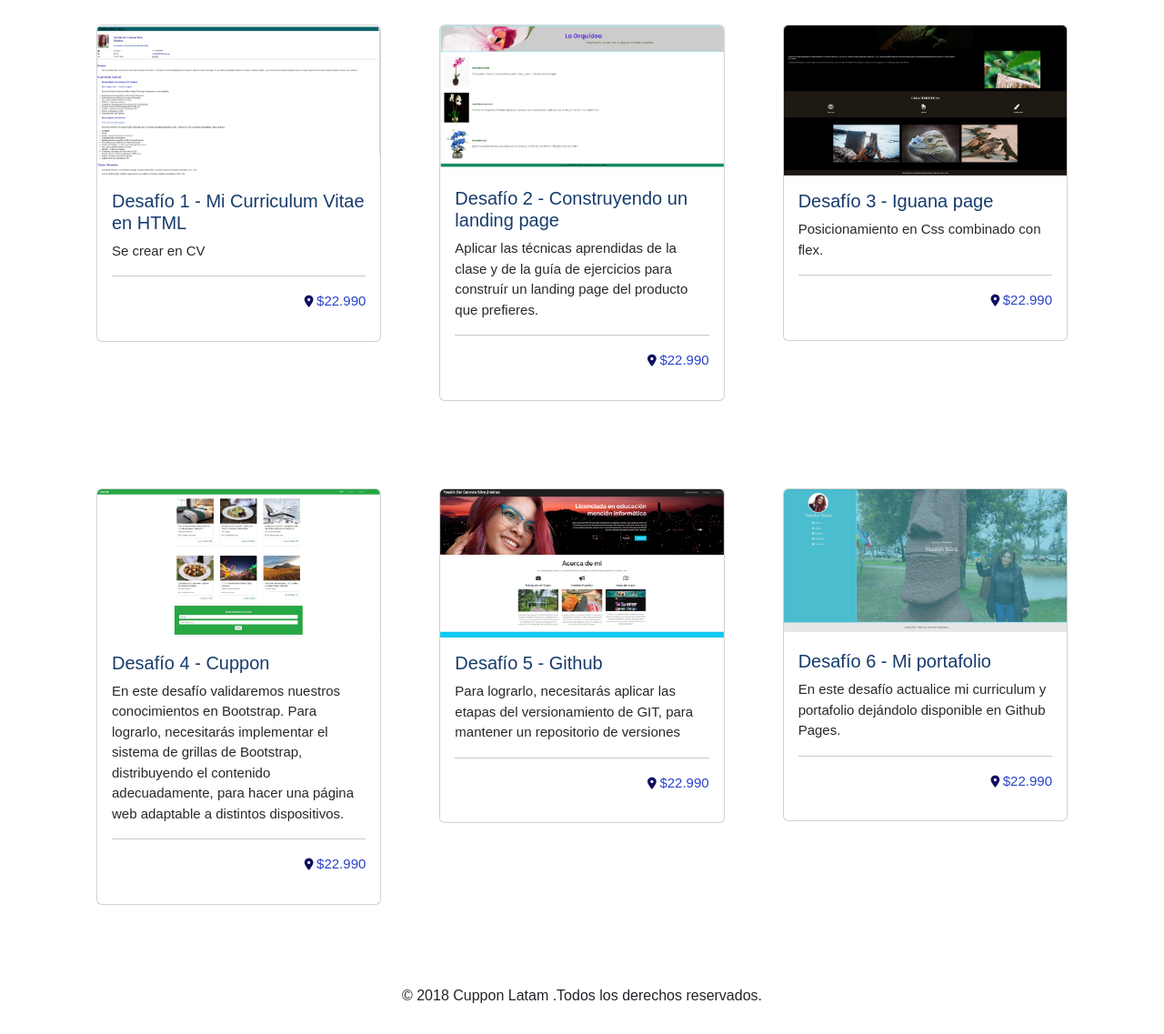
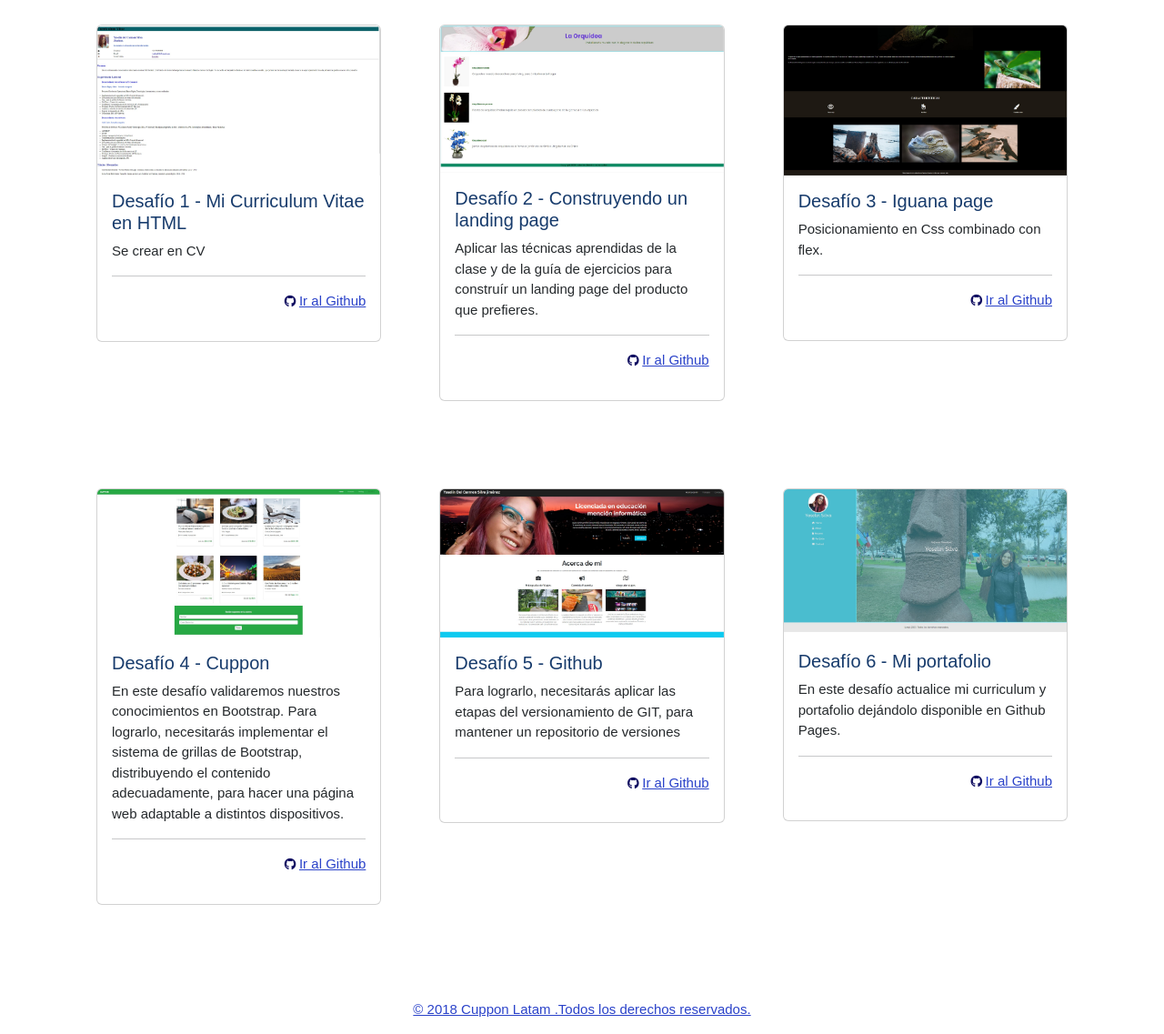
Before and after one commit to linsijiLaGuara/linsijiLaGuara.github.io, a plain HTML site: page portfolio.html in a window 1280 px wide. Shown: the part 69-1206 px from the top of the page at 91% size. Drawn offline with nearby package versions, Linux system fonts and the light colour scheme; a web font is replaced by a local one.

Commit message:
Github Icon + Link

```diff
--- a/portfolio.html
+++ b/portfolio.html
@@ -105,8 +105,8 @@
               </p>
               <hr />
               <p class="text-end icono-parrafo">
-                <i class="fas fa-map-marker-alt"></i>
-                <span class="text-secundario">$22.990</span>
+                <i class="fa-brands fa-github"></i>
+                <a href="https://github.com/linsijiLaGuara/cvydelcsj" class="text-secundario"> Ir al Github</a>
               </p>
             </div>
           </div>
@@ -128,8 +128,8 @@
               </p>
               <hr />
               <p class="text-end icono-parrafo">
-                <i class="fas fa-map-marker-alt"></i>
-                <span class="text-secundario">$22.990</span>
+                <i class="fa-brands fa-github"></i>
+                <a href="https://github.com/linsijiLaGuara/DL-Construyendo_landing" class="text-secundario"> Ir al Github</a>
               </p>
             </div>
           </div>
@@ -148,8 +148,8 @@
               </p>
               <hr />
               <p class="text-end icono-parrafo">
-                <i class="fas fa-map-marker-alt"></i>
-                <span class="text-secundario">$22.990</span>
+                <i class="fa-brands fa-github"></i>
+                <a href="https://github.com/linsijiLaGuara/DL-IguanaPage" class="text-secundario"> Ir al Github</a>
               </p>
             </div>
           </div>
@@ -171,8 +171,8 @@
               </p>
               <hr />
               <p class="text-end icono-parrafo">
-                <i class="fas fa-map-marker-alt"></i>
-                <span class="text-secundario">$22.990</span>
+                <i class="fa-brands fa-github"></i>
+                <a href="https://github.com/linsijiLaGuara/DL-Cuppon" class="text-secundario"> Ir al Github</a>
               </p>
             </div>
           </div>
@@ -192,8 +192,8 @@
               </p>
               <hr />
               <p class="text-end icono-parrafo">
-                <i class="fas fa-map-marker-alt"></i>
-                <span class="text-secundario">$22.990</span>
+                <i class="fa-brands fa-github"></i>
+                <a href="https://github.com/linsijiLaGuara/fdsw-github" class="text-secundario"> Ir al Github</a>
               </p>
             </div>
           </div>
@@ -213,8 +213,8 @@
               </p>
               <hr />
               <p class="text-end icono-parrafo">
-                <i class="fas fa-map-marker-alt"></i>
-                <span class="text-secundario">$22.990</span>
+                <i class="fa-brands fa-github"></i>
+                <a href="https://github.com/linsijiLaGuara/linsijiLaGuara.github.io" class="text-secundario"> Ir al Github</span>
               </p>
             </div>
           </div>
```
